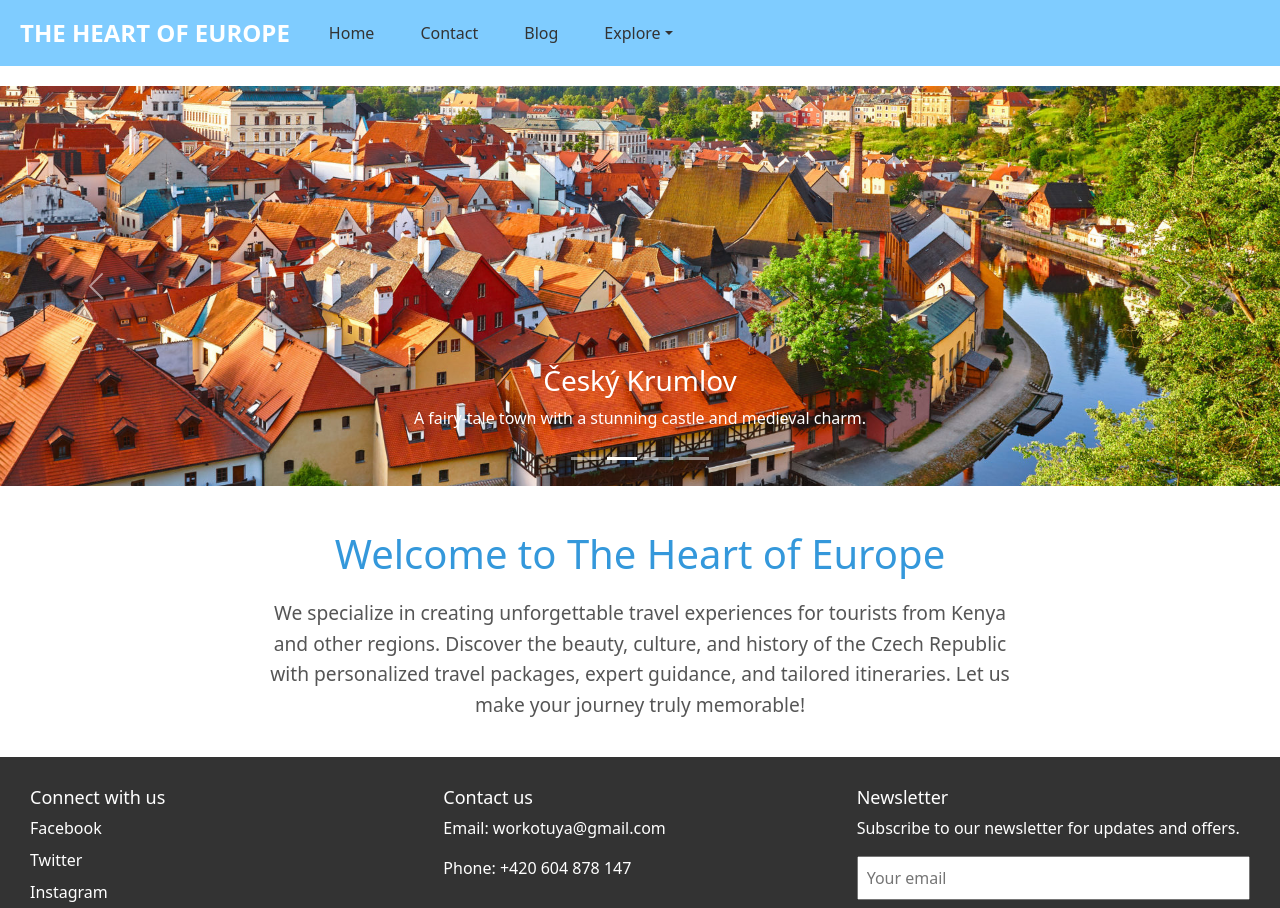
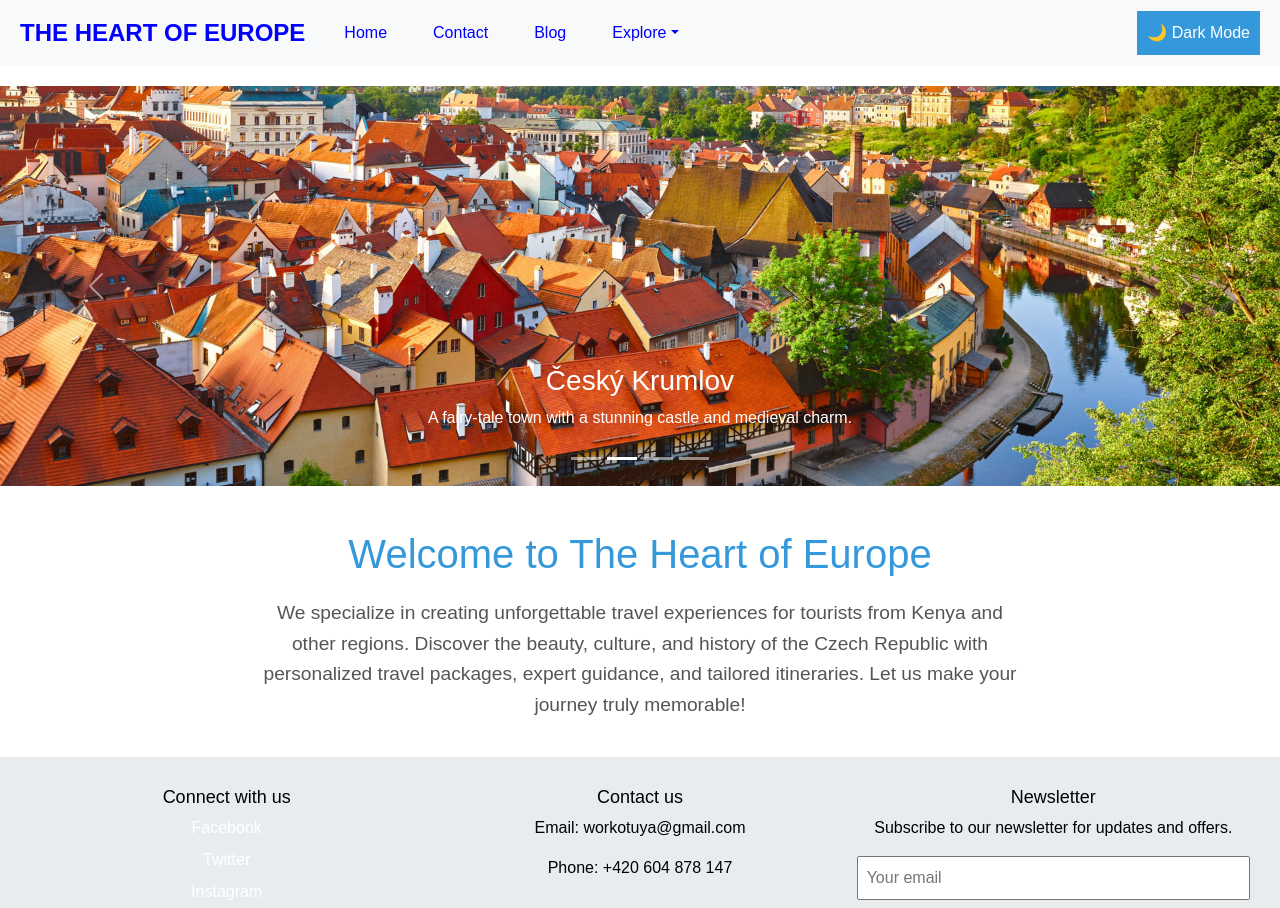
Before and after one commit to Trialerror-phase/tembea-czech-republic, a React (Create React App) app: page / in a window 1280 px wide. Shown: the top 908 px of the page. Built offline with nearby package versions, Linux system fonts and the light colour scheme.

Commit message:
Add light and dark mode

```diff
--- a/src/App.css
+++ b/src/App.css
@@ -7,20 +7,20 @@
 .brand-heading {
   font-size: 24px;
   font-weight: bold;
-  color: #fff;
+  color: blue;
   text-decoration: none;
 }
 
 .nav-link,
 .dropdown-item {
-  color: #333;
+  color: blue;
   text-decoration: none;
   margin: 0 15px;
 }
 
 .nav-link:hover,
 .dropdown-item:hover {
-  color: #fff;
+  color: grey;
 }
 
 .custom-carousel {
@@ -173,3 +173,68 @@ button {
 button:hover {
   background-color: #2980b9;
 }
+
+/* Light Theme */
+:root {
+	--bg-color: #ffffff;
+	--text-color: #000000;
+	--link-color: #007bff;
+	--navbar-bg: #f8f9fa;
+	--footer-bg: #e9ecef;
+}
+
+/* Dark Theme */
+[data-theme='dark'] {
+	--bg-color: #121212;
+	--text-color: #ffffff;
+	--link-color: #1e90ff;
+	--navbar-bg: #333333;
+	--footer-bg: #232323;
+}
+
+/* Apply Variables */
+body {
+	background-color: var(--bg-color);
+	color: var(--text-color);
+	margin: 0;
+	font-family: Arial, sans-serif;
+}
+
+a {
+	color: var(--link-color);
+	text-decoration: none;
+}
+
+a:hover {
+	text-decoration: underline;
+}
+
+.custom-navbar {
+	background-color: var(--navbar-bg);
+}
+
+.custom-footer {
+	background-color: var(--footer-bg);
+	color: var(--text-color);
+	padding: 20px;
+	text-align: center;
+}
+
+.theme-toggle {
+	text-align: center;
+	margin: 20px 0;
+}
+
+.theme-toggle button {
+	padding: 10px 20px;
+	font-size: 16px;
+	cursor: pointer;
+	border: none;
+	border-radius: 5px;
+	background-color: var(--link-color);
+	color: white;
+}
+
+.theme-toggle button:hover {
+	opacity: 0.8;
+}
--- a/src/App.js
+++ b/src/App.js
@@ -1,31 +1,36 @@
-import React from 'react';
+import React, { useState, useEffect } from 'react';
 import {
 	BrowserRouter as Router,
-	Routes, Route as RouteElement,
+	Routes,
+	Route as RouteElement,
 	Link
 } from 'react-router-dom';
 import {
 	Navbar, Nav,
 	NavDropdown, Carousel
 } from 'react-bootstrap';
-import DestinationList
-	from './components/DestinationList';
-import DestinationDetail
-	from './components/DestinationDetail';
-import ContactForm
-	from './components/ContactForm';
-
-// Import the custom CSS file
+import DestinationList from './components/DestinationList';
+import DestinationDetail from './components/DestinationDetail';
+import ContactForm from './components/ContactForm';
 import Travel from './components/Travel';
 import Booking from './components/Booking';
 import Experience from './components/Experience';
 import Home from './components/Home';
-
 import BlogList from './components/BlogList';
 import BlogDetail from './components/BlogDetail';
 import './App.css';
 
 const App = () => {
+	const [theme, setTheme] = useState('light');
+
+	useEffect(() => {
+		document.documentElement.setAttribute('data-theme', theme);
+	}, [theme]);
+
+	const toggleTheme = () => {
+		setTheme((prevTheme) => (prevTheme === 'light' ? 'dark' : 'light'));
+	};
+
 	return (
 		<Router>
 			<div>
@@ -39,31 +44,37 @@ const App = () => {
 							<Link to="/" className="nav-link">
 								Home
 							</Link>
-							<Link to="/contact"
-								className="nav-link">
+							<Link to="/contact" className="nav-link">
 								Contact
 							</Link>
 							<Link to="/blogs" className="nav-link">Blog</Link>
-							<NavDropdown title="Explore"
-								id="basic-nav-dropdown">
-								<Link to="/travel"
-									className="dropdown-item">
+							<NavDropdown title="Explore" id="basic-nav-dropdown">
+								<Link to="/travel" className="dropdown-item">
 									Travel
 								</Link>
-								<Link to="/destinations"
-									className="dropdown-item">
+								<Link to="/destinations" className="dropdown-item">
 									Destinations
 								</Link>
-								<Link to="/experience"
-									className="dropdown-item">
+								<Link to="/experience" className="dropdown-item">
 									Experience
 								</Link>
 							</NavDropdown>
 						</Nav>
 					</Navbar.Collapse>
+					{/* Theme Toggle Button */}
+					<button
+							className="theme-toggle-btn"
+							onClick={toggleTheme}
+						>
+							{theme === 'light' ? '🌙 Dark Mode' : '☀️ Light Mode'}
+						</button>
 				</Navbar>
 
+
+
+
 				{/* Carousel */}
+
 				<Carousel className="custom-carousel">
 					<Carousel.Item>
 						<img
@@ -106,31 +117,25 @@ const App = () => {
 						</Carousel.Caption>
 					</Carousel.Item>
 				</Carousel>
+
 				<br />
-				{/* Content of your app */}
+
+				{/* Routes */}
 				<Routes>
-				<RouteElement path="/" element={<Home />} /> {/* Replace DestinationList with Home */}
+					<RouteElement path="/" element={<Home />} />
 					<RouteElement path="/destination/:id" element={<DestinationDetail />} />
-
-					<RouteElement path="/contact"
-						element={<ContactForm />} />
-
-					<RouteElement
-						path="/destinations"
-						element={<DestinationList />}
-					/>
+					<RouteElement path="/contact" element={<ContactForm />} />
+					<RouteElement path="/destinations" element={<DestinationList />} />
 					<RouteElement path="/travel" element={<Travel />} />
 					<RouteElement path="/book/:id" element={<Booking />} />
 					<RouteElement path="/experience" element={<Experience />} />
-
 					<RouteElement path="/blogs" element={<BlogList />} />
 					<RouteElement path="/blog/:id" element={<BlogDetail />} />
+				</Routes>
 
-
-					{/* Add routes for travel, destinations, and experience */}
-				</Routes>
 				{/* Footer */}
 				<div className="custom-footer">
+					{/* Footer content */}
 					<div className="footer-section">
 						<h3>Connect with us</h3>
 						<ul className="social-links">
@@ -174,6 +179,6 @@ const App = () => {
 			</div>
 		</Router>
 	);
-}
+};
 
 export default App;
```
